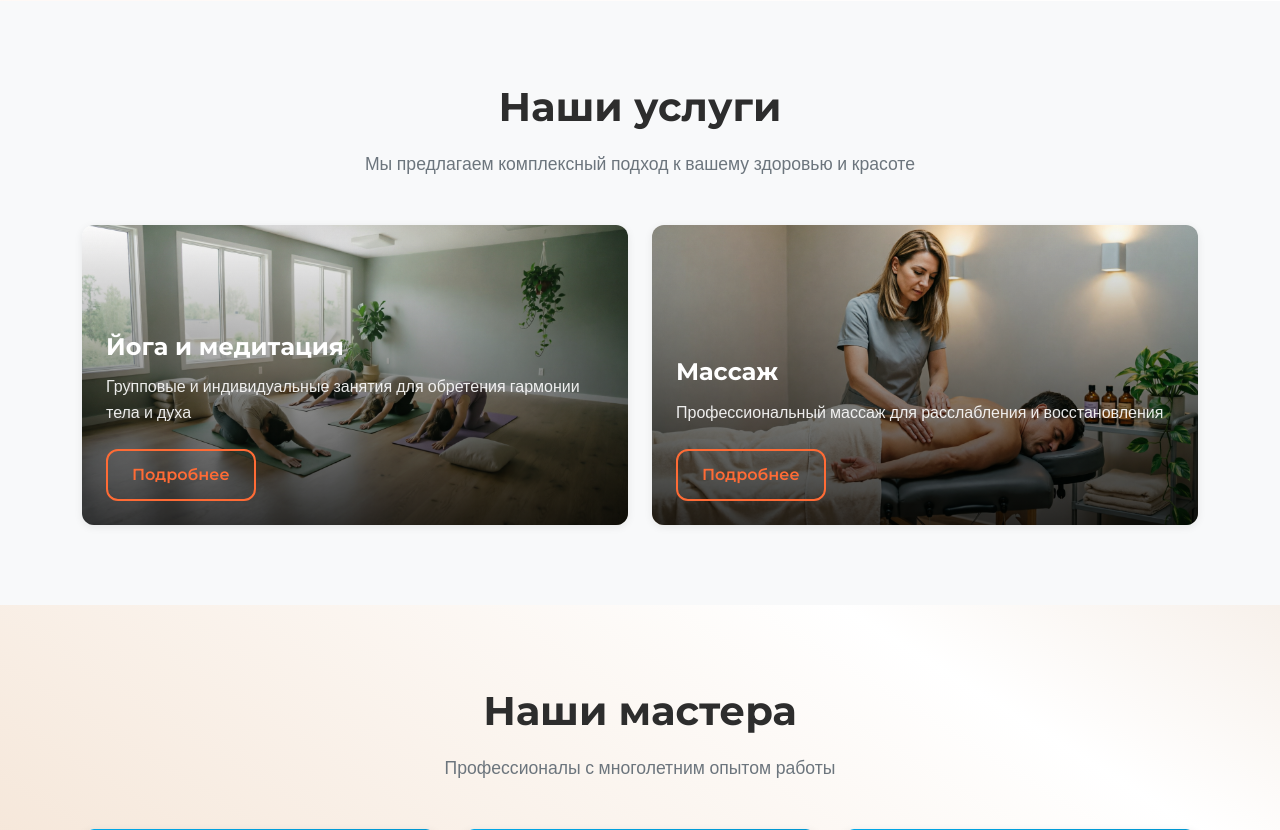
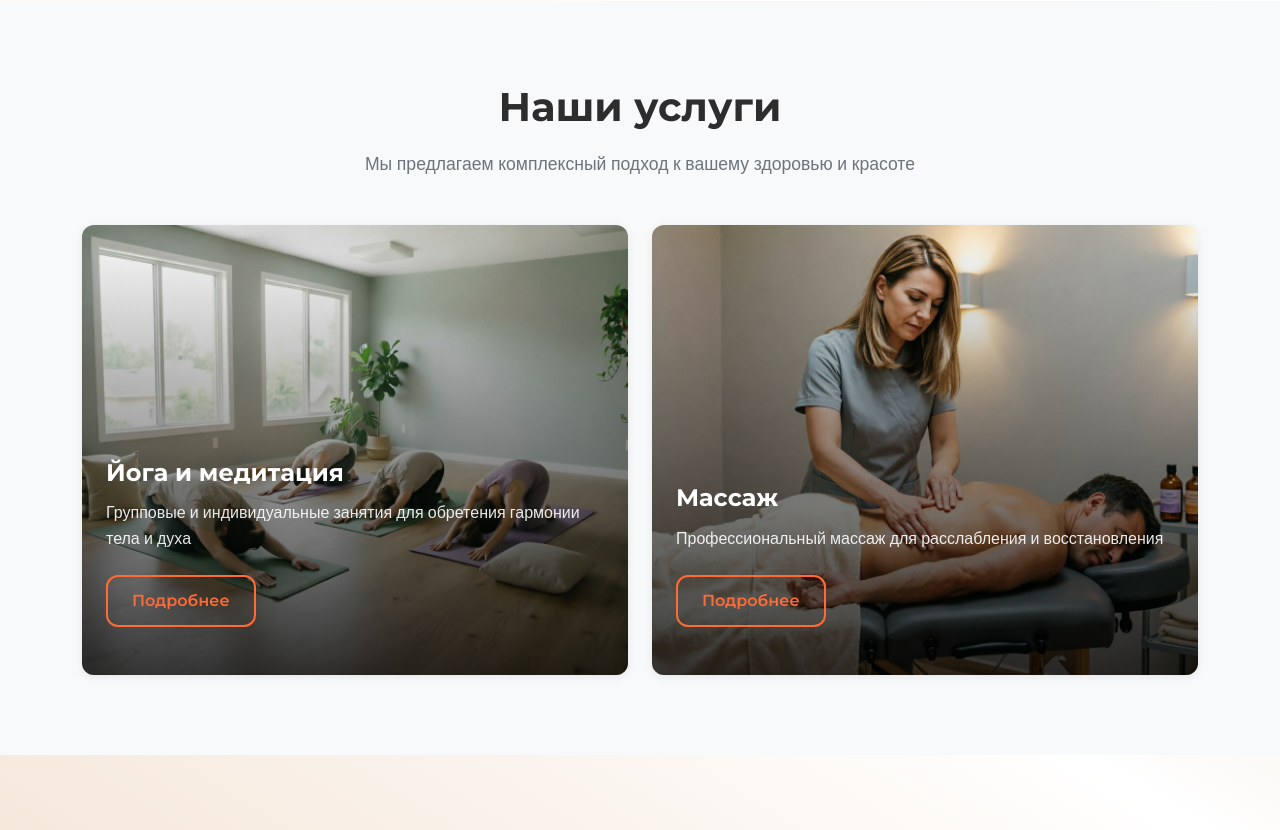
Before and after one commit to AndreevVitaly/ORANGE, a Django app: page / in a window 1280 px wide. Shown: the part 719-1549 px from the top of the page. Run offline with Django 5.2, Linux system fonts and the light colour scheme; data comes from the database, SQL or seed files in the repository.

Commit message:
style: увеличить карточки услуг до 450px, опустить текст ниже

```diff
--- a/ORANGE/core/static/core/css/style.css
+++ b/ORANGE/core/static/core/css/style.css
@@ -217,7 +217,7 @@ section {
 /* Карточка с полноэкранным изображением */
 .card-image-overlay {
     position: relative;
-    min-height: 300px;
+    min-height: 450px;
     overflow: hidden;
 }
 
@@ -246,11 +246,11 @@ section {
     position: relative;
     z-index: 2;
     color: #FFFFFF;
-    padding: 1.5rem;
+    padding: 1.5rem 1.5rem 3rem;
     display: flex;
     flex-direction: column;
     justify-content: flex-end;
-    min-height: 300px;
+    min-height: 450px;
 }
 
 .card-image-overlay .card-content .card-title {
--- a/core/static/core/css/style.css
+++ b/core/static/core/css/style.css
@@ -217,7 +217,7 @@ section {
 /* Карточка с полноэкранным изображением */
 .card-image-overlay {
     position: relative;
-    min-height: 300px;
+    min-height: 450px;
     overflow: hidden;
 }
 
@@ -246,11 +246,11 @@ section {
     position: relative;
     z-index: 2;
     color: #FFFFFF;
-    padding: 1.5rem;
+    padding: 1.5rem 1.5rem 3rem;
     display: flex;
     flex-direction: column;
     justify-content: flex-end;
-    min-height: 300px;
+    min-height: 450px;
 }
 
 .card-image-overlay .card-content .card-title {
```
